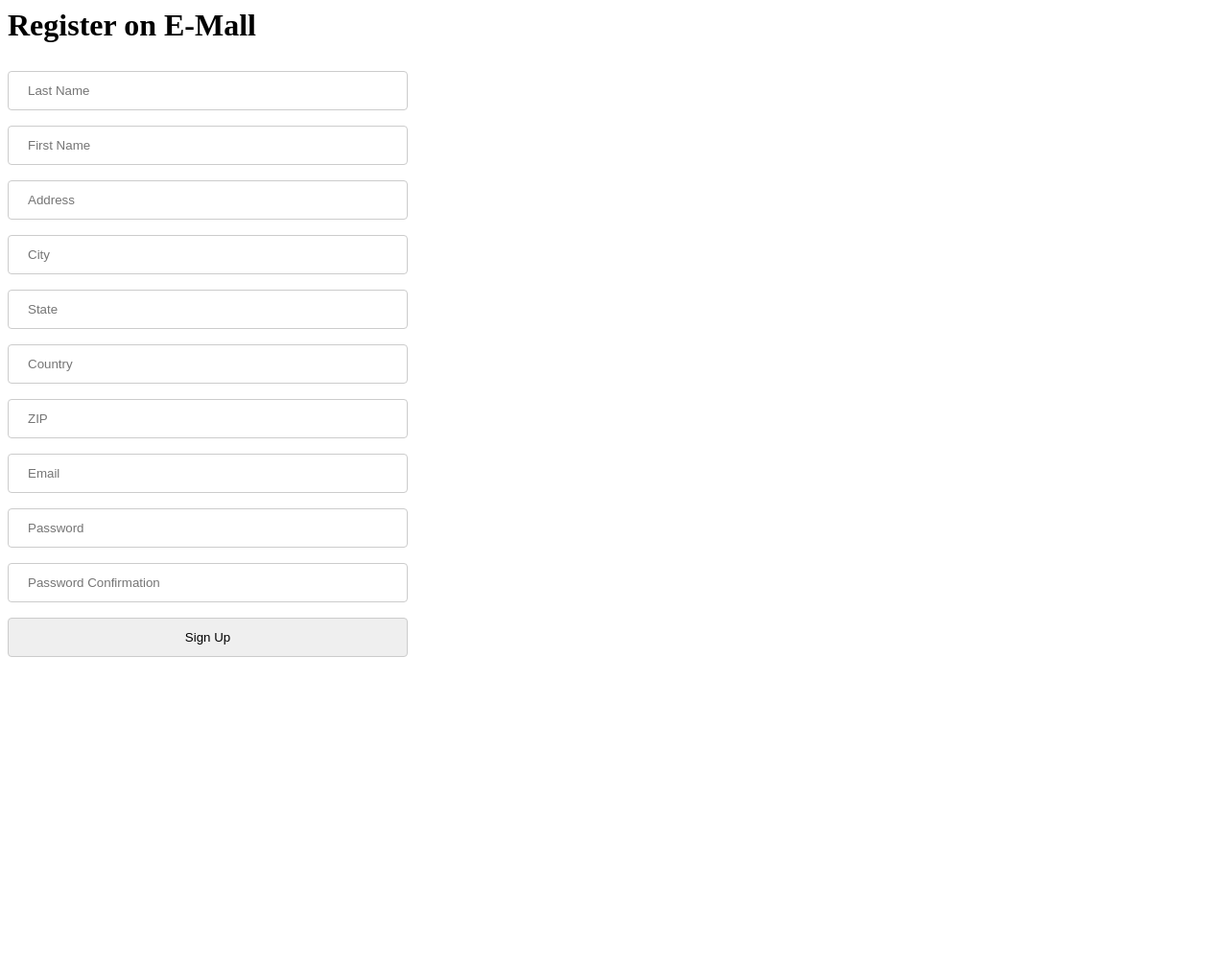
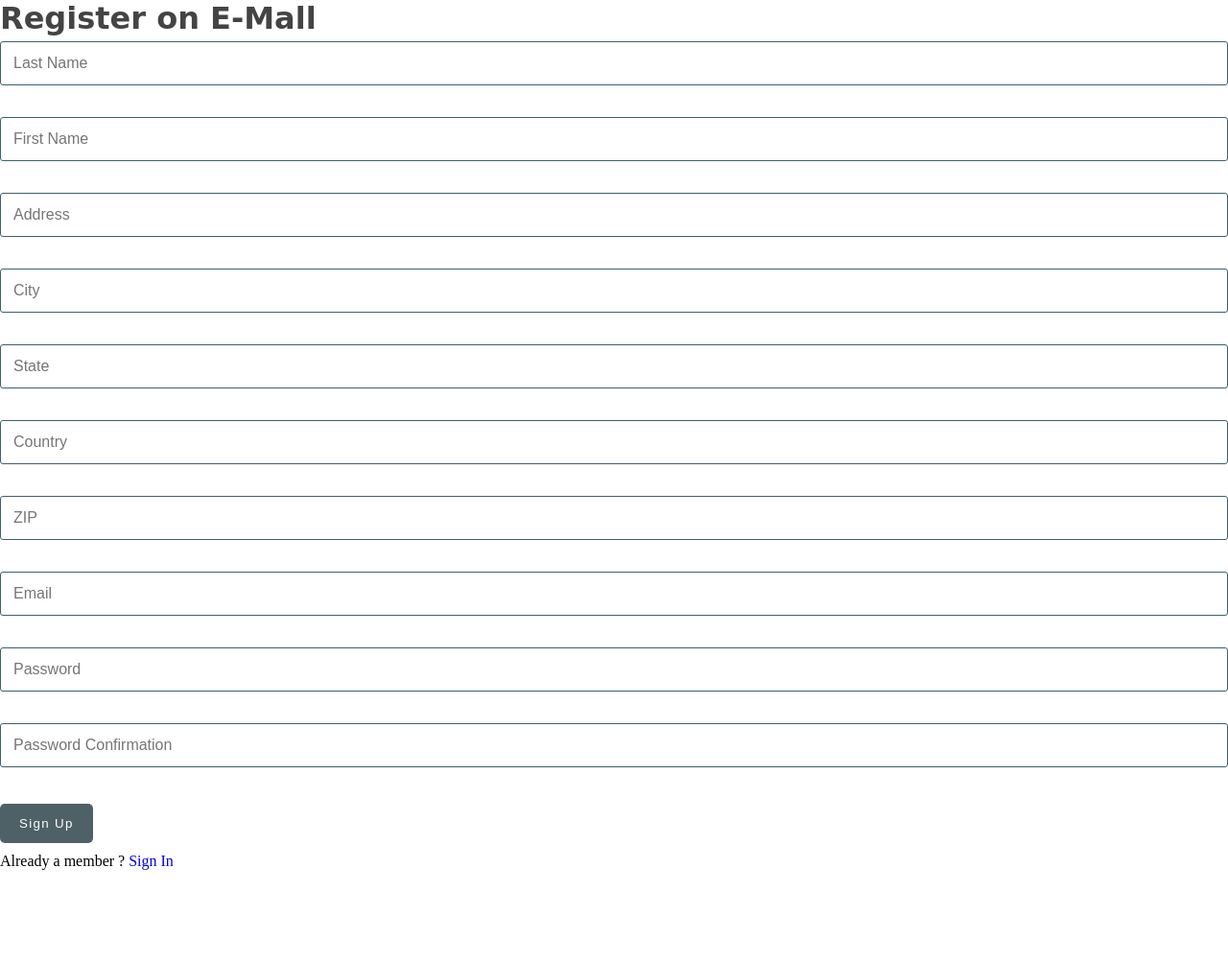
Before and after one commit to crabe-mot/ProjetWeb, a PHP site: page /register.php in a window 1280 px wide. Shown: the whole page at 96% size. Before the commit the page ends 685 px from the top, so only its background shows below. Run offline with PHP 8.4, Linux system fonts and the light colour scheme.

Commit message:
Style applique  la page register.php, lien pour retourner sur index.php

```diff
--- a/database/db.php
+++ b/database/db.php
@@ -5,7 +5,7 @@ class DBConnect
     public static function getInstance()
     {
         if (!isset(self::$instance)) {
-            self::$instance = new PDO("mysql:host=localhost;dbname=prod_sc", "root", "toor", NULL);
+            self::$instance = new PDO("mysql:host=localhost;dbname=prod_sc", "root", "orange", NULL);
         } //end if
         return self::$instance;
     } //end function
--- a/register.php
+++ b/register.php
@@ -13,7 +13,7 @@ if(!(empty($_POST['lastname']) || empty($_POST['firstname']) || empty($_POST['ad
 ?>
 <html>
 <head>
-	<link rel="stylesheet"  href="css/style.css">
+	<link rel="stylesheet"  href="static/css/public_styling.css">
 </head>
 <body>
 
@@ -30,8 +30,13 @@ if(!(empty($_POST['lastname']) || empty($_POST['firstname']) || empty($_POST['ad
 		<input type="email" placeholder="Email" name="email"/></br>
 		<input type="password" placeholder="Password" name="password"/></br>
 		<input type="password" placeholder="Password Confirmation" name="password_confirmation"/></br>
-		<input type="submit" value="Sign Up"/>
+		<button class="btn" type="submit">Sign Up</button>
 	</form>
 </div>
+
+<div>
+	<p>Already a member ? <a href="index.php">Sign In</a></p>
+</div>
+
 </body>
 </html>
```
